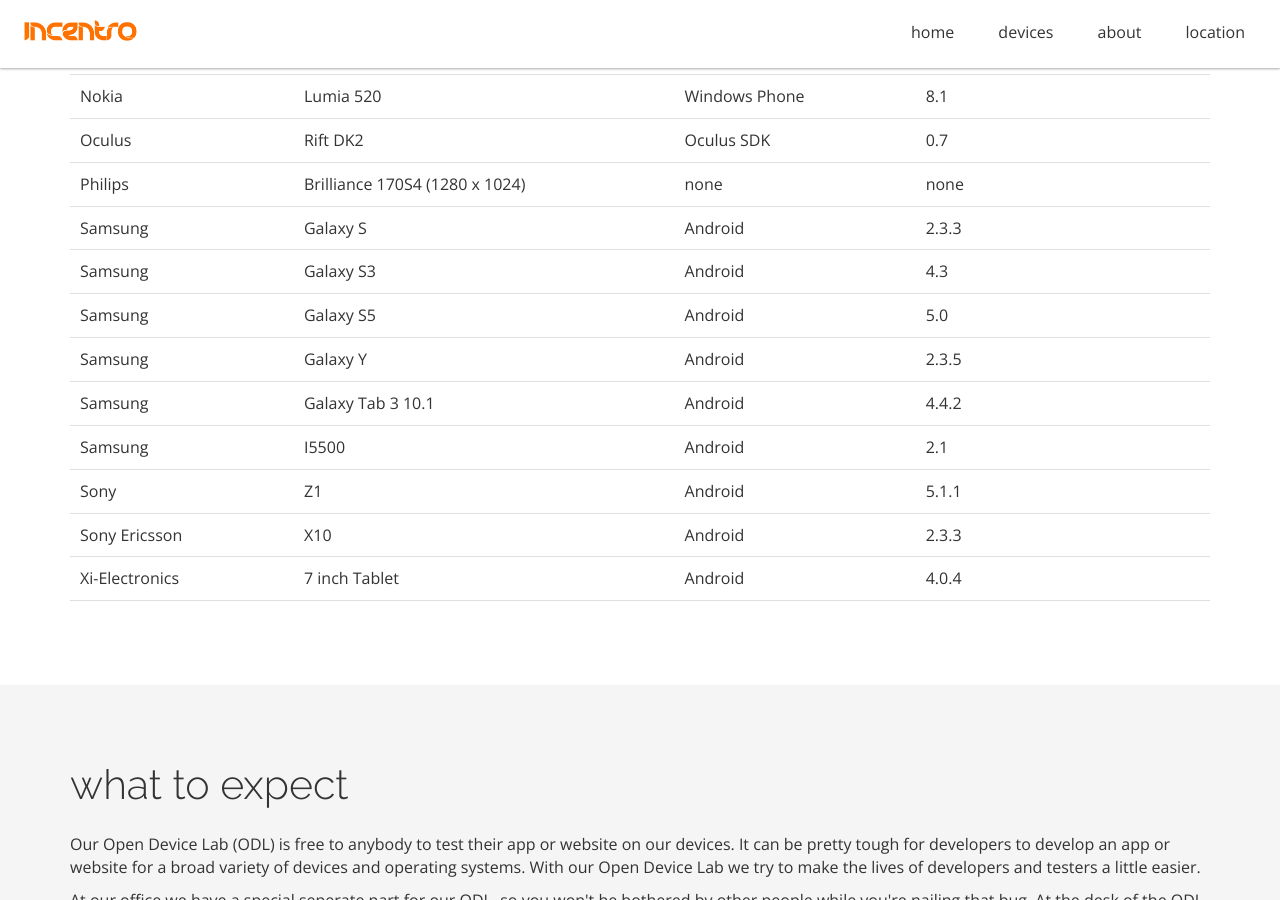
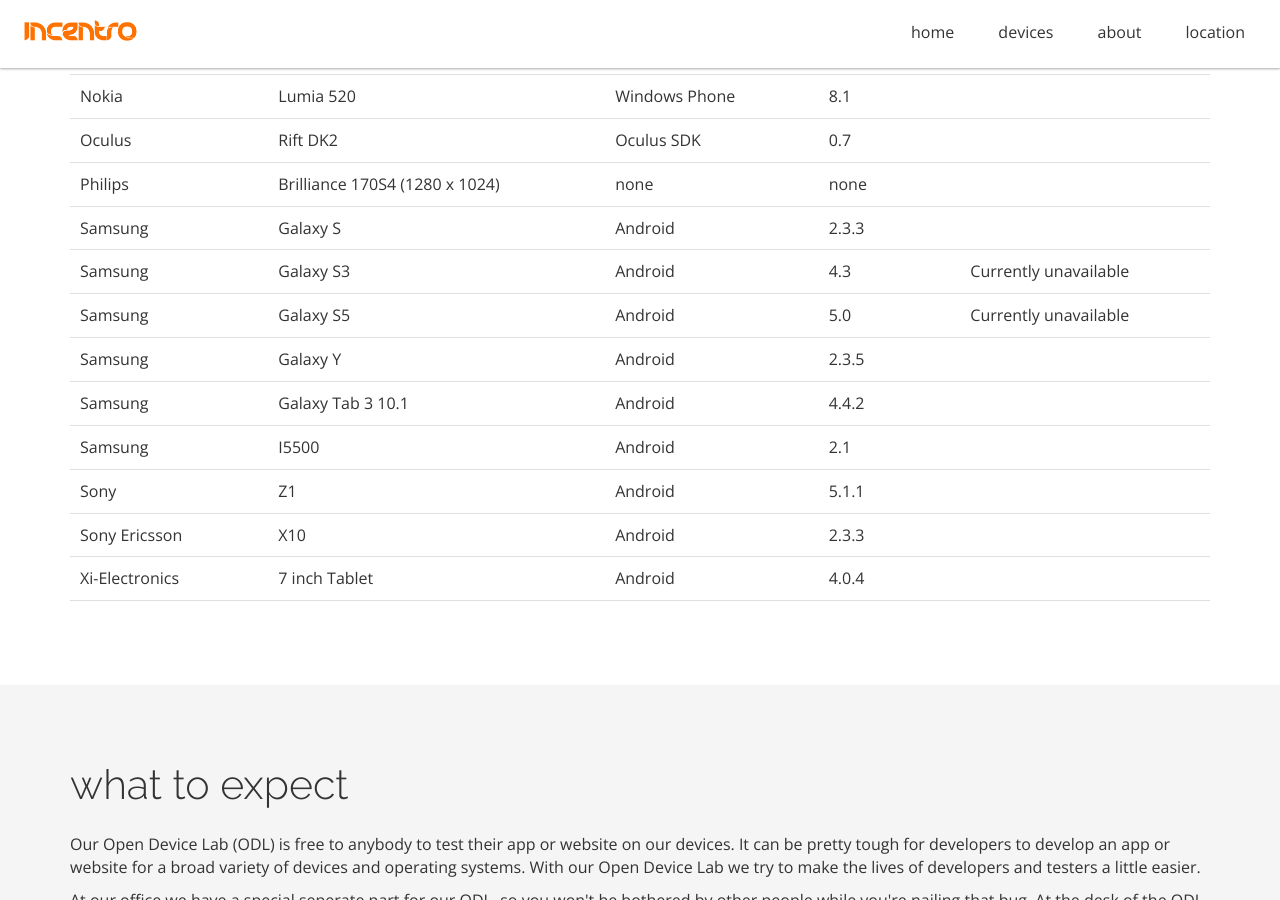
Before and after one commit to incentro/devicelab, a Jekyll site: the page built from index.html, in a window 1280 px wide and 900 px high, scrolled down 1402 px. Built offline with Jekyll 4.4.1, drawn with Linux system fonts in a browser that asks for light colours; nearby versions of some CDN libraries; Markdown is read by kramdown in place of the engine named in the settings.

Commit message:
Update devicelist.yml

```diff
--- a/_data/devicelist.yml
+++ b/_data/devicelist.yml
@@ -145,6 +145,7 @@
   device: Galaxy S3
   os: Android
   osversion: 4.3
+  remarks: Currently unavailable
 # Owner: Duco Zitman
 
 - title: SamsungGalaxyS5.5.0
@@ -152,6 +153,7 @@
   device: Galaxy S5
   os: Android
   osversion: 5.0
+  remarks: Currently unavailable
 # Owner: Incentro Rotterdam
 
 - title: SamsungGalaxyY2.3.5
```
